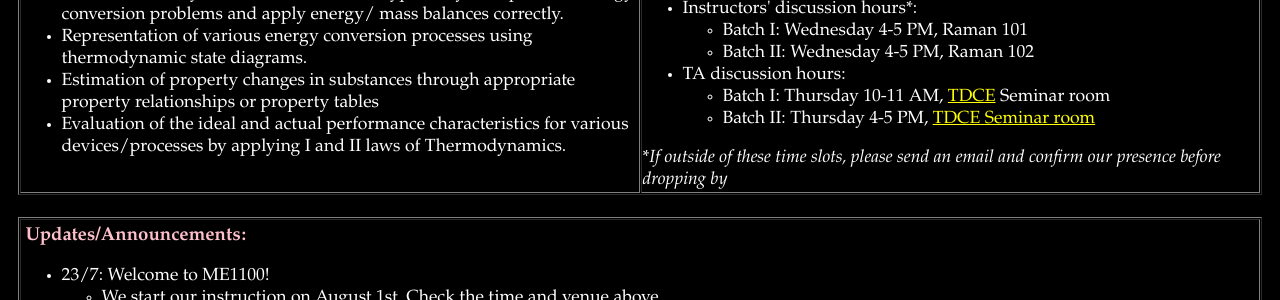
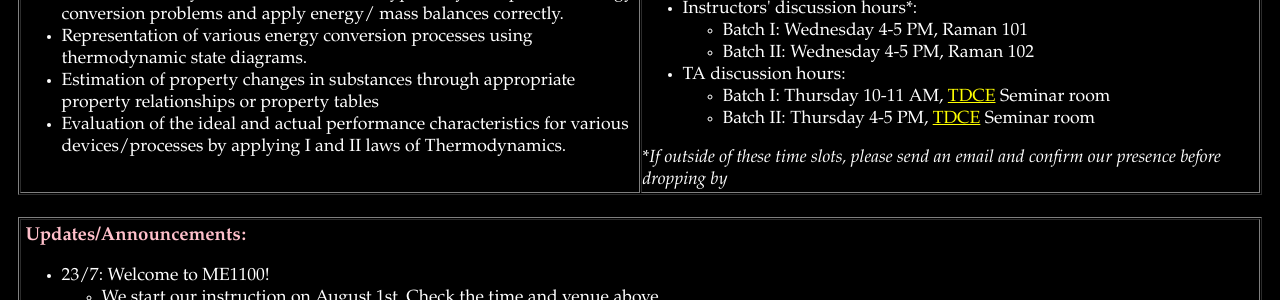
Before and after one commit to krithikasivaram/krithikasivaram.github.io, a Jekyll site: the page teaching/ME1100_Jul_Nov_2019.html, which Jekyll copies as it is, in a window 1280 px wide and 900 px high, scrolled down 712 px. Shown: the part 150-450 px from the top of the window. Built offline with Jekyll 4.4.1, drawn with Linux system fonts in a browser that asks for light colours; part of the change alters nothing that is shown.

Commit message:
TA hours edited

```diff
--- a/teaching/ME1100_Jul_Nov_2019.html
+++ b/teaching/ME1100_Jul_Nov_2019.html
@@ -172,7 +172,7 @@ Email: varuns@iitm.ac.in </li>
 		</ul></li>
 		<li> TA discussion hours:
 			<ul> <li> Batch I: Thursday 10-11 AM, <a href="https://goo.gl/maps/PqbdfLVkFJr" target="_blank"> TDCE</a> Seminar room</li>
-				<li> Batch II: Thursday 4-5 PM, <a href="https://goo.gl/maps/PqbdfLVkFJr" target="_blank">TDCE Seminar room</a></li>   </li> </ul>
+				<li> Batch II: Thursday 4-5 PM, <a href="https://goo.gl/maps/PqbdfLVkFJr" target="_blank">TDCE</a>  Seminar room</li>   </li> </ul>
 		</li></ul>
 	    *<i>If outside of these time slots, please send an email and confirm our presence before dropping by</i>
 </td>
```
